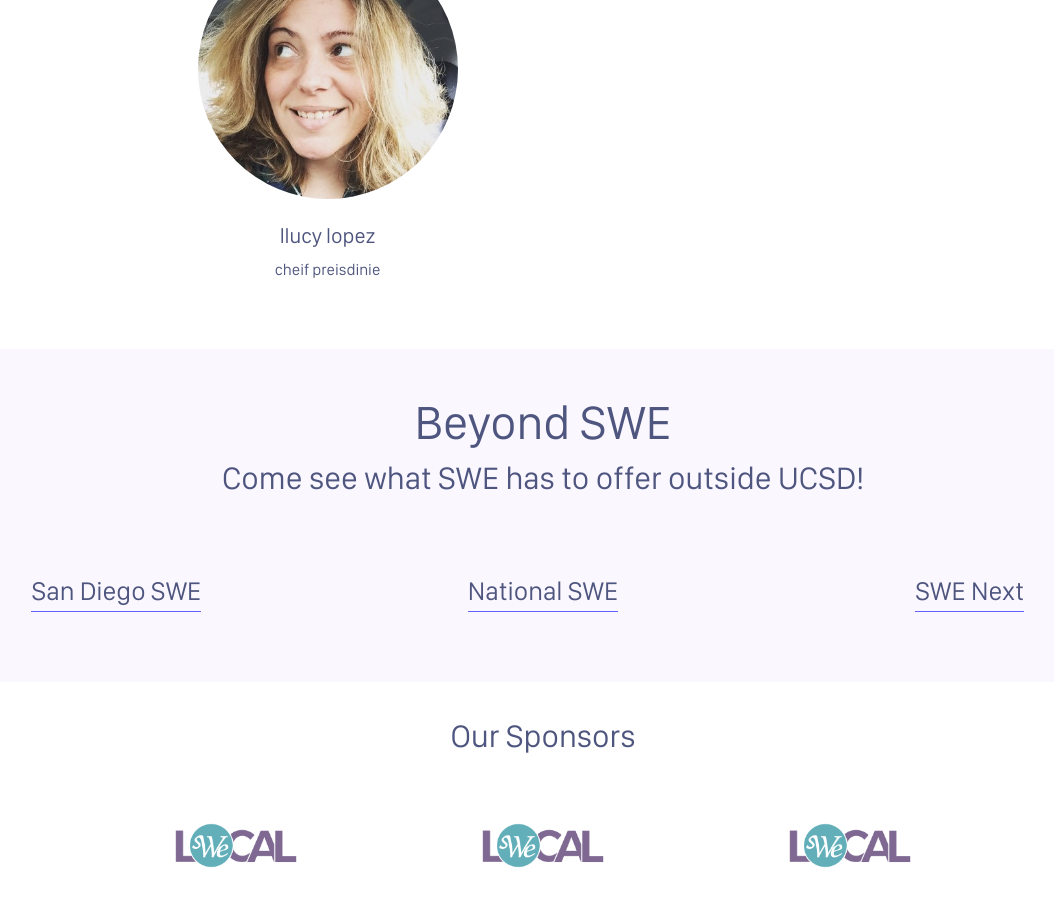
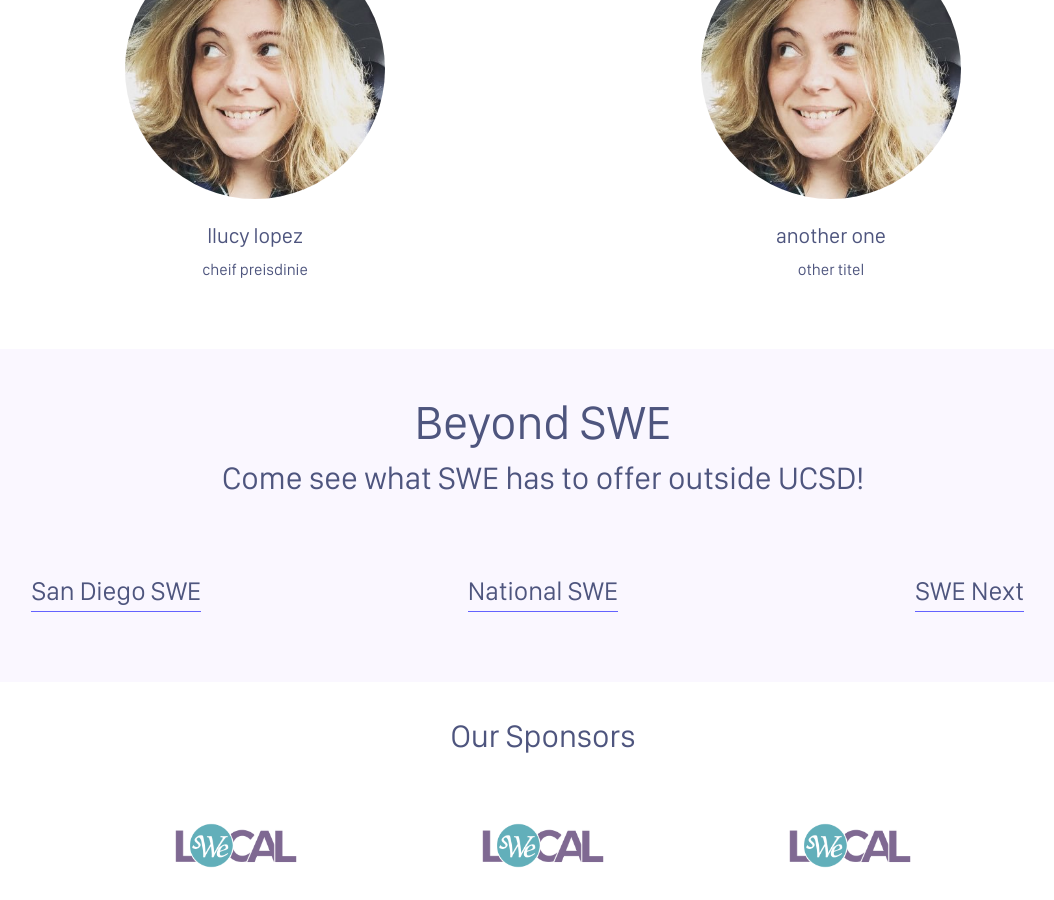
Before and after one commit to sweucsd/swe-website-old, a Jekyll site: the page built from about.markdown, in a window 1280 px wide and 900 px high, scrolled down 1762 px. Shown: the whole window, without its empty margins (97-1151 px from the left). Built offline with Jekyll 4.4.1, drawn with Linux system fonts in a browser that asks for light colours; comment, search, counter and statistics services are not loaded.

Commit message:
Updated About

```diff
--- a/about.markdown
+++ b/about.markdown
@@ -10,9 +10,9 @@ officers:
   officer_name: llucy lopez
   officer_title: cheif preisdinie
   officer_url: some url
-- officer_image:
+- officer_image: "/uploads/face.jpg"
   officer_name: another one
-  officer_title:
-  officer_url:
+  officer_title: other titel
+  officer_url: asnduasfudsf
 layout: about
 ---
```
